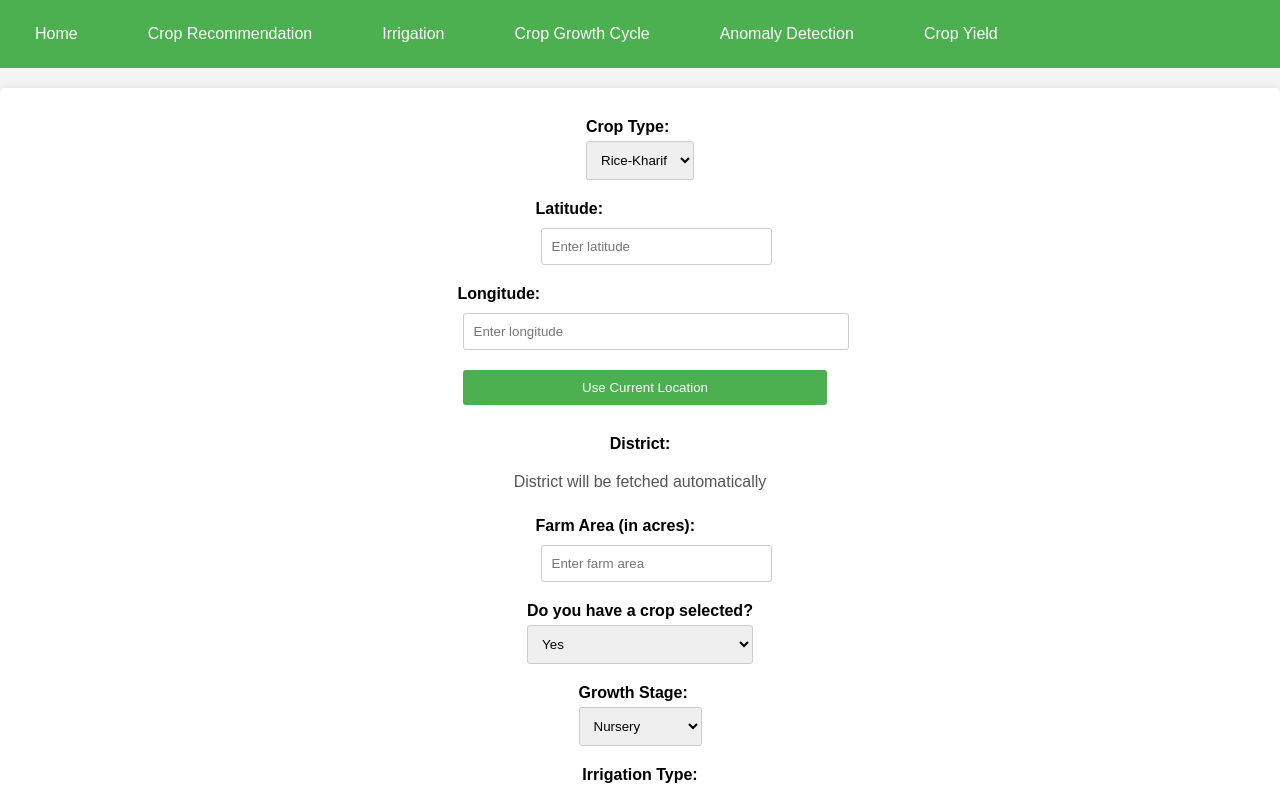
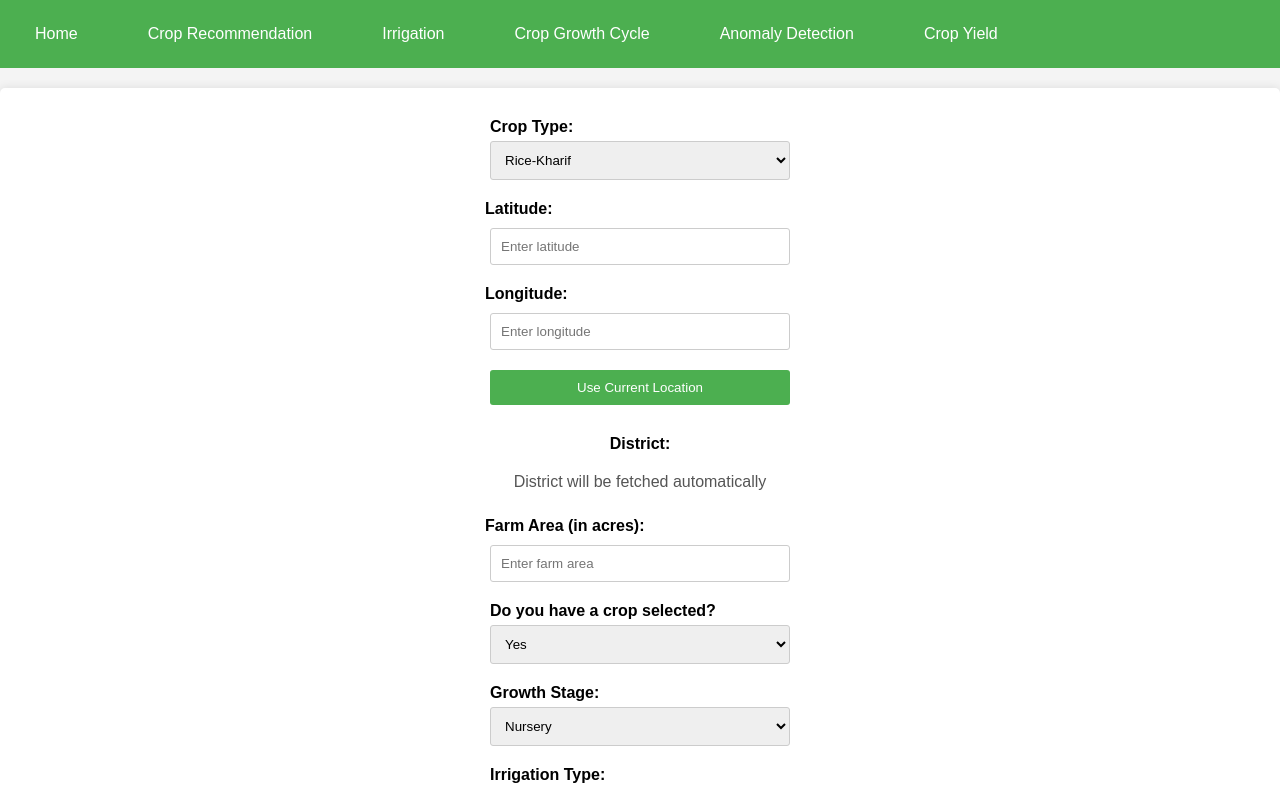
Before and after one commit to Pramathi-V/capstone-phase-2, a React (Create React App) app: page / in a window 1280 px wide. Shown: the top 787 px of the page. Built offline with nearby package versions, Linux system fonts and the light colour scheme.

Commit message:
home.css

```diff
--- a/src/Home.css
+++ b/src/Home.css
@@ -1,5 +1,3 @@
-/* Home.css */
-
 .container h2 {
     font-size: 24px;
     margin-bottom: 20px;
@@ -13,7 +11,9 @@ form {
 }
 
 form input, form select, form button {
+    width: 300px; /* Sets all inputs, selects, and buttons to 300px width */
     margin-bottom: 10px;
+    box-sizing: border-box; /* Ensures padding doesn't affect the width */
 }
 
 form .location-btn {
@@ -25,7 +25,6 @@ form button {
     border: none;
     padding: 10px;
     color: white;
-    width: 100%;
 }
 
 form button:hover {
--- a/src/Home.js
+++ b/src/Home.js
@@ -140,9 +140,11 @@ const Home = () => {
             onChange={handleLongitudeChange}
             placeholder="Enter longitude"
           />
-          <button type="button" onClick={useCurrentLocation}>
-            Use Current Location
-          </button>
+          <div>
+            <button type="button" onClick={useCurrentLocation}>
+              Use Current Location
+            </button>
+          </div>
         </div>
         <div style={{ textAlign: "center", marginTop: "10px" }}>
           <label>District:</label>
```
